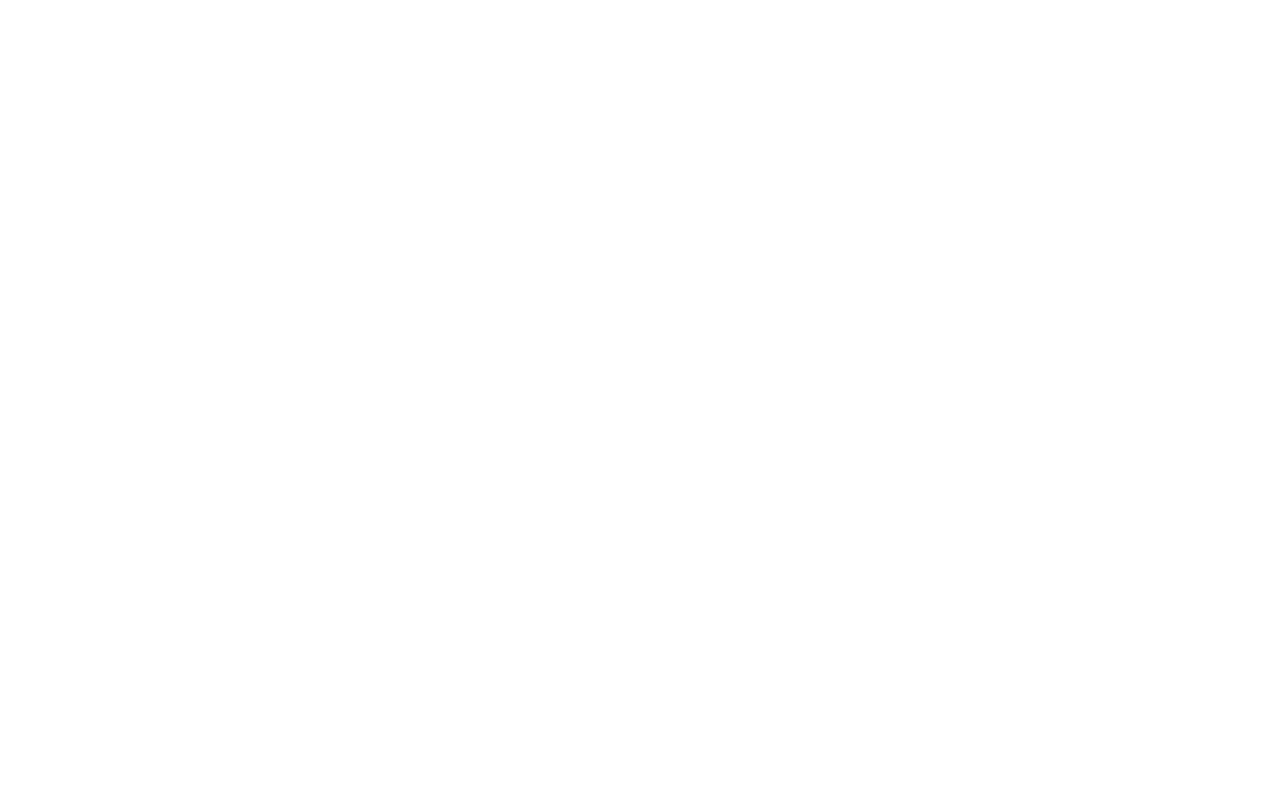
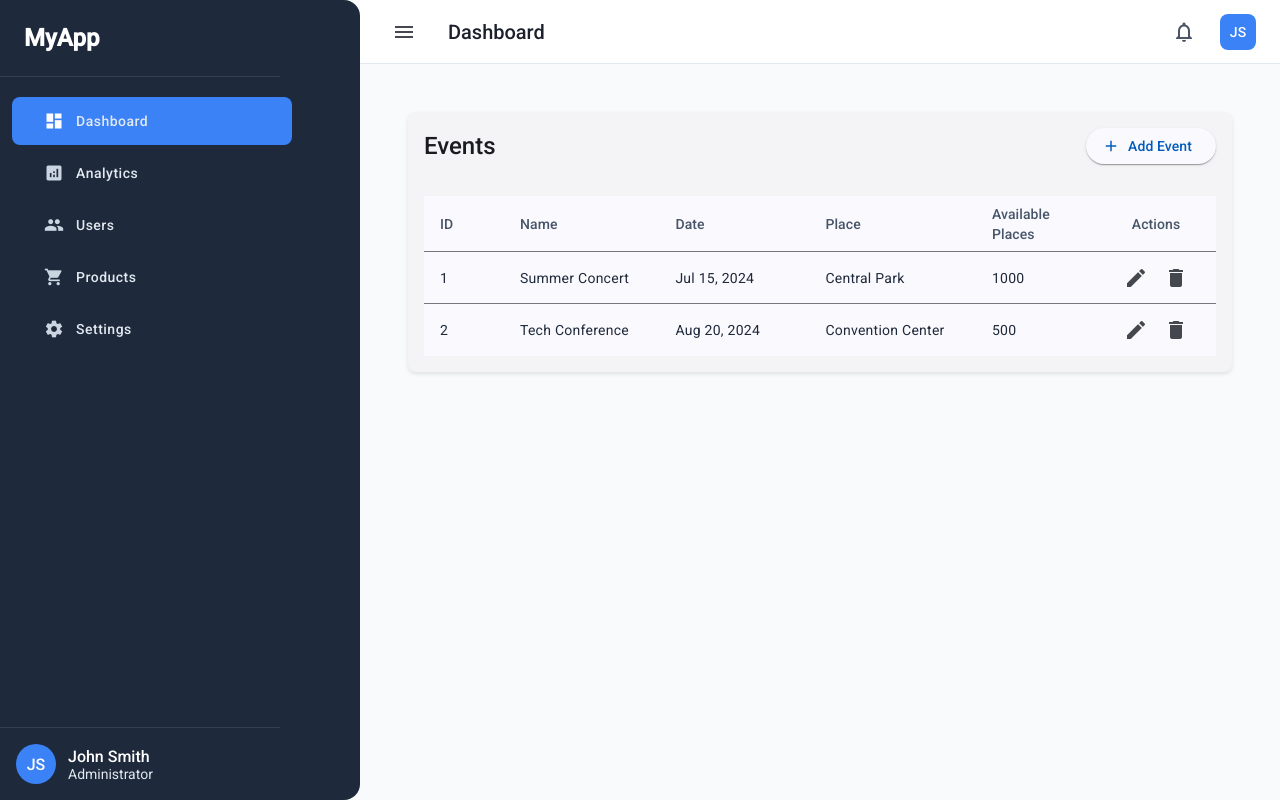
Before and after one commit to oussamasine07/hello-event, an Angular app in the folder frontend/: page /dashboard/events in a window 1280 px wide. Before the commit this address led to /. Built offline with nearby package versions, Linux system fonts and the light colour scheme.

Commit message:
make events list page

```diff
--- a/frontend/src/app/app.routes.ts
+++ b/frontend/src/app/app.routes.ts
@@ -5,6 +5,7 @@ import {LayoutComponent} from './components/layouts/dashboard-layout/layout/layo
 import {
   ListCategoriesComponent
 } from './components/pages/dashboard/categories/list-categories/list-categories.component';
+import {EventListComponent} from './components/pages/dashboard/events/event-list/event-list.component';
 
 export const routes: Routes = [
   {
@@ -22,6 +23,10 @@ export const routes: Routes = [
       {
         path: "categories",
         component: ListCategoriesComponent
+      },
+      {
+        path: "events",
+        component: EventListComponent
       }
     ]
   }
--- /dev/null
+++ b/frontend/src/app/components/pages/dashboard/events/event-list/event-list.component.css
@@ -0,0 +1,82 @@
+.events-container {
+  padding: 1rem;
+}
+
+mat-card {
+  border-radius: 8px;
+  box-shadow: 0 2px 4px rgba(0, 0, 0, 0.1) !important;
+}
+
+mat-card-header {
+  display: flex;
+  justify-content: space-between;
+  align-items: center;
+  padding: 1rem;
+  margin-bottom: 1rem;
+}
+
+.header-actions {
+  margin-left: auto;
+}
+
+mat-card-title {
+  margin: 0;
+  font-size: 1.5rem;
+  font-weight: 500;
+}
+
+mat-card-content {
+  padding: 0 1rem 1rem 1rem;
+}
+
+.events-table {
+  width: 100%;
+}
+
+.mat-column-id {
+  width: 80px;
+}
+
+.mat-column-date {
+  width: 150px;
+}
+
+.mat-column-numberOfPlaces {
+  width: 120px;
+}
+
+.mat-column-actions {
+  width: 120px;
+  text-align: center;
+}
+
+/* Table styles */
+::ng-deep .mat-mdc-table {
+  background: white;
+  border-radius: 8px;
+  border: 1px solid #e2e8f0;
+}
+
+::ng-deep .mat-mdc-header-cell {
+  background: #f8fafc;
+  font-weight: 600;
+  color: #475569;
+  font-size: 0.875rem;
+}
+
+::ng-deep .mat-mdc-cell {
+  color: #1e293b;
+}
+
+::ng-deep .mat-mdc-row:hover {
+  background: #f8fafc;
+}
+
+/* Button in header */
+button[mat-raised-button] {
+  height: 36px;
+}
+
+button[mat-raised-button] mat-icon {
+  margin-right: 8px;
+}
--- /dev/null
+++ b/frontend/src/app/components/pages/dashboard/events/event-list/event-list.component.html
@@ -0,0 +1,63 @@
+<div class="events-container">
+  <mat-card>
+    <mat-card-header>
+      <mat-card-title>Events</mat-card-title>
+      <div class="header-actions">
+        <button mat-raised-button color="primary">
+          <mat-icon>add</mat-icon>
+          Add Event
+        </button>
+      </div>
+    </mat-card-header>
+
+    <mat-card-content>
+      <table mat-table [dataSource]="events" class="events-table">
+        <!-- ID Column -->
+        <ng-container matColumnDef="id">
+          <th mat-header-cell *matHeaderCellDef>ID</th>
+          <td mat-cell *matCellDef="let event">{{event.id}}</td>
+        </ng-container>
+
+        <!-- Name Column -->
+        <ng-container matColumnDef="name">
+          <th mat-header-cell *matHeaderCellDef>Name</th>
+          <td mat-cell *matCellDef="let event">{{event.name}}</td>
+        </ng-container>
+
+        <!-- Date Column -->
+        <ng-container matColumnDef="date">
+          <th mat-header-cell *matHeaderCellDef>Date</th>
+          <td mat-cell *matCellDef="let event">{{event.date | date:'mediumDate'}}</td>
+        </ng-container>
+
+        <!-- Place Column -->
+        <ng-container matColumnDef="place">
+          <th mat-header-cell *matHeaderCellDef>Place</th>
+          <td mat-cell *matCellDef="let event">{{event.place}}</td>
+        </ng-container>
+
+        <!-- Number of Places Column -->
+        <ng-container matColumnDef="numberOfPlaces">
+          <th mat-header-cell *matHeaderCellDef>Available Places</th>
+          <td mat-cell *matCellDef="let event">{{event.numberOfPlaces}}</td>
+        </ng-container>
+
+        <!-- Actions Column -->
+        <ng-container matColumnDef="actions">
+          <th mat-header-cell *matHeaderCellDef>Actions</th>
+          <td mat-cell *matCellDef="let event">
+            <button mat-icon-button color="primary" title="Edit">
+              <mat-icon>edit</mat-icon>
+            </button>
+            <button mat-icon-button color="warn" title="Delete">
+              <mat-icon>delete</mat-icon>
+            </button>
+          </td>
+        </ng-container>
+
+        <tr mat-header-row *matHeaderRowDef="displayedColumns"></tr>
+        <tr mat-row *matRowDef="let row; columns: displayedColumns;"></tr>
+      </table>
+    </mat-card-content>
+  </mat-card>
+</div>
--- /dev/null
+++ b/frontend/src/app/components/pages/dashboard/events/event-list/event-list.component.ts
@@ -0,0 +1,41 @@
+import { Component } from '@angular/core';
+import {MatCardModule} from '@angular/material/card';
+import {MatButtonModule} from '@angular/material/button';
+import {MatIconModule} from '@angular/material/icon';
+import {MatTableModule} from '@angular/material/table';
+import {DatePipe} from '@angular/common';
+
+@Component({
+  selector: 'app-event-list',
+  imports: [
+    MatCardModule,
+    MatButtonModule,
+    MatIconModule,
+    MatTableModule,
+    DatePipe
+  ],
+  templateUrl: './event-list.component.html',
+  styleUrl: './event-list.component.css'
+})
+export class EventListComponent {
+  events = [
+    {
+      id: 1,
+      name: 'Summer Concert',
+      date: new Date('2024-07-15'),
+      place: 'Central Park',
+      numberOfPlaces: 1000,
+      description: 'Annual summer concert featuring local artists'
+    },
+    {
+      id: 2,
+      name: 'Tech Conference',
+      date: new Date('2024-08-20'),
+      place: 'Convention Center',
+      numberOfPlaces: 500,
+      description: 'Technology and innovation conference'
+    }
+  ];
+
+  displayedColumns: string[] = ['id', 'name', 'date', 'place', 'numberOfPlaces', 'actions'];
+}
```
Also changed, not shown: 1 other file (tests, documents, lock files or other folders).
